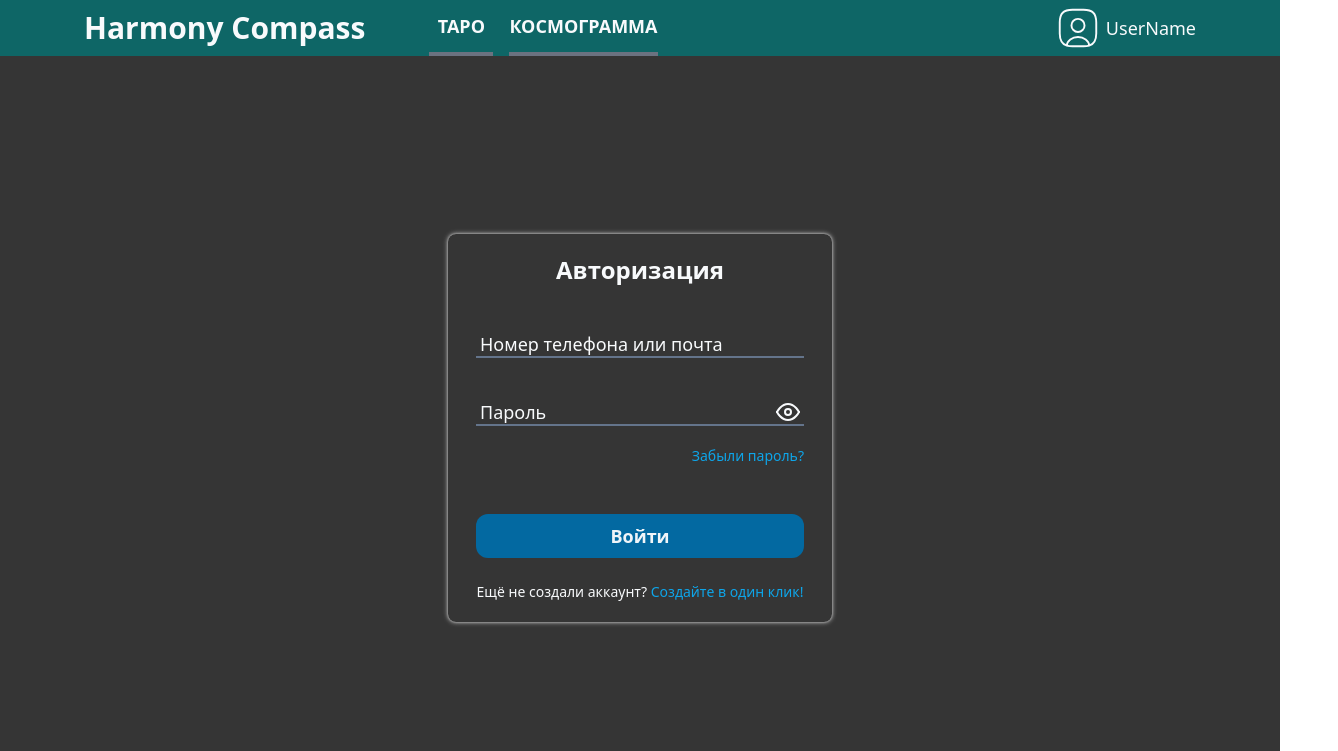
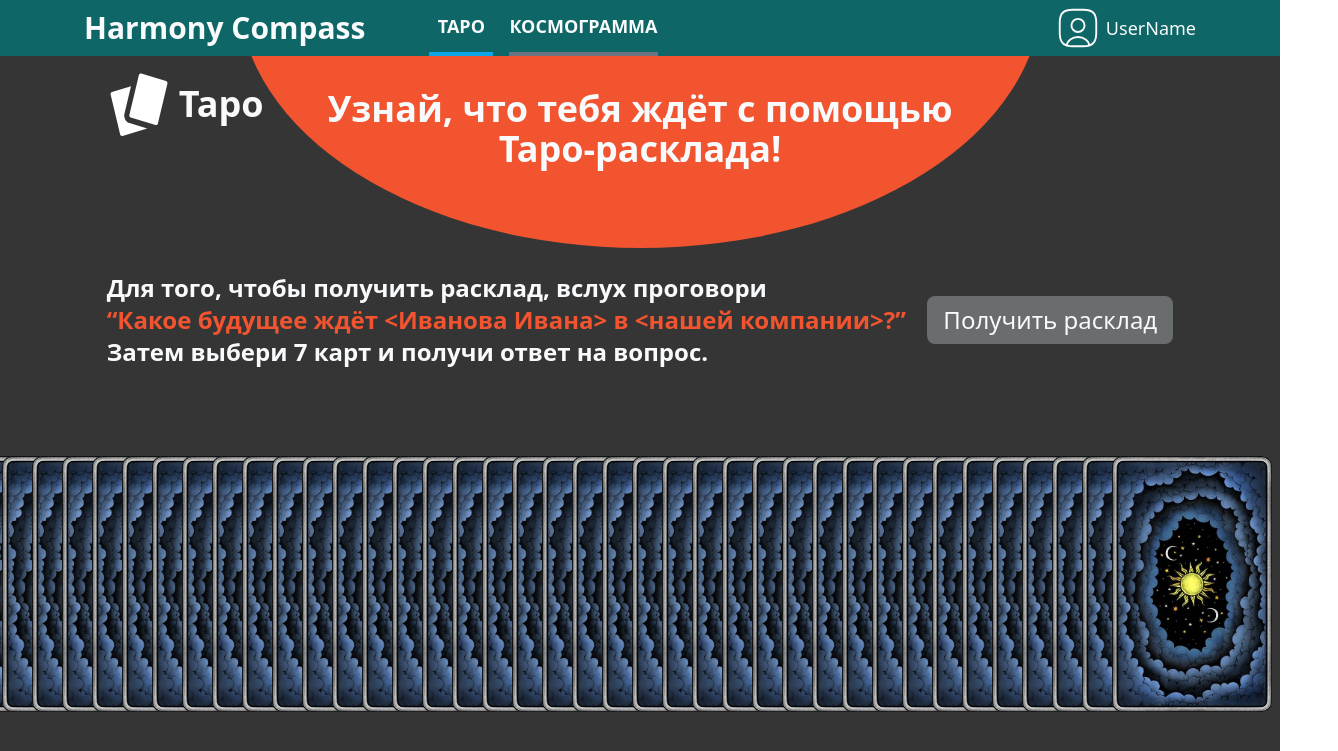
Before and after one commit to Gewinn2/Naimix_hackaton, a Vue app in the folder web/: page /tarot in a window 1280 px wide. Before the commit this address led to /login. Shown: the top 751 px of the page, 1338 px wide, since content can reach past the window. Built offline with nearby package versions, Linux system fonts and the light colour scheme.

Commit message:
added card pick

```diff
--- a/web/src/api/api.ts
+++ b/web/src/api/api.ts
@@ -14,7 +14,7 @@ export function API_CheckAuth(){
       reject(error);
     });
   });
-}
+};
 
 //login
 export function API_Login(data:IApiLoginData){
@@ -29,7 +29,7 @@ export function API_Login(data:IApiLoginData){
       reject(error);
     });
   });
-}
+};
 
 //signup
 export function API_SignUp(data:IApiSignUpData){
@@ -44,7 +44,7 @@ export function API_SignUp(data:IApiSignUpData){
       reject(error);
     });
   });
-}
+};
 
 //logout
 export function API_LogOut(){
@@ -59,4 +59,19 @@ export function API_LogOut(){
       reject(error);
     });
   });
-}
+};
+
+//logout
+export function API_Tarot(categoryID: number){
+  return new Promise((resolve, reject) => {
+    axios.get(`${API}/card/${categoryID}`)
+    .then(response => {
+      if(DEVMODE) console.log(`Card get, category[${categoryID}] success: `, response);
+      resolve(response);
+    })
+    .catch(error => {
+      if(DEVMODE) console.log(`Card get, category[${categoryID}] error: `, error);
+      reject(error);
+    });
+  });
+};
--- a/web/src/assets/styles/input.css
+++ b/web/src/assets/styles/input.css
@@ -87,10 +87,13 @@ section{
 .btn:active{
   background-color: #138a8a;
 }
+.btn-disabled{
+  background-color: #6a6d6d;
+}
 
 .card-animation{
   transition: transform 50ms ease-out;
 }
-.card-animation:hover{
+.card-animation:hover, .card-picked{
   transform: translateY(-20px);
 }
--- a/web/src/assets/styles/output.css
+++ b/web/src/assets/styles/output.css
@@ -830,6 +830,10 @@ video {
   justify-content: space-evenly;
 }
 
+.justify-stretch {
+  justify-content: stretch;
+}
+
 .gap-2 {
   gap: 0.5rem;
 }
@@ -874,10 +878,6 @@ video {
 
 .gap-y-8 {
   row-gap: 2rem;
-}
-
-.self-start {
-  align-self: flex-start;
 }
 
 .self-center {
@@ -1268,11 +1268,15 @@ section {
   background-color: #138a8a;
 }
 
+.btn-disabled{
+  background-color: #6a6d6d;
+}
+
 .card-animation{
   transition: transform 50ms ease-out;
 }
 
-.card-animation:hover{
+.card-animation:hover, .card-picked{
   transform: translateY(-20px);
 }
 
--- a/web/src/pages/TarotPage.vue
+++ b/web/src/pages/TarotPage.vue
@@ -12,27 +12,93 @@
         </svg>
         <p class="text-4xl font-semibold">Таро</p>
       </div>
-      <div class="flex flex-col self-start text-2xl font-semibold mt-32">
-        <p>Для того, чтобы получить расклад, вслух проговори</p>
-        <span class="orange-text">“Какое будущее ждёт &lt;Иванова Ивана&gt; в &lt;нашей компании&gt;?” </span>
-        <p>Затем выбери 7 карт и получи ответ на вопрос.</p>
+      <div class="flex flex-row w-full justify-stretch mt-32">
+        <div class="flex flex-col flex-grow text-2xl font-semibold">
+          <p>Для того, чтобы получить расклад, вслух проговори</p>
+          <span class="orange-text">“Какое будущее ждёт &lt;Иванова Ивана&gt; в &lt;нашей компании&gt;?” </span>
+          <p>Затем выбери 7 карт и получи ответ на вопрос.</p>
+        </div>
+        <div class="flex flex-col justify-center items-center ">
+          <div
+            @click="sendTaro"
+            :class="{'btn-disabled': pickedCardsCount !== 7 }"
+            class="py-2 px-4 rounded-lg text-2xl btn">
+            Получить расклад
+          </div>
+        </div>
       </div>
       <div class="flex flex-col w-full items-center gap-y-10 my-20">
         <div class="flex flex-row relative w-[1396px] h-64">
-          <img v-for="_ in 39" :style="{left: (_ * 30) + 'px'}" class="max-w-none min-w-none w-40 h-64 absolute card-animation" src="../assets/cards/back.png"/>
+          <img
+            v-for="_ in 39" :style="{left: (_ * 30) + 'px'}"
+            @click="pickCard(_ - 1)"
+            :class="{'card-picked': tarotStore.cards[_-1]?.isPicked}"
+            class="max-w-none min-w-none w-40 h-64 absolute card-animation"
+            src="../assets/cards/back.png"/>
         </div>
         <div class="flex flex-row relative w-[1396px] h-64">
-          <img v-for="_ in 39" :style="{left: (_ * 30) + 'px'}" class="max-w-none min-w-none w-40 h-64 absolute card-animation" src="../assets/cards/back.png"/>
+          <img
+            v-for="_ in 39" :style="{left: (_ * 30) + 'px'}"
+            @click="pickCard(38 + _)"
+            :class="{'card-picked': tarotStore.cards[_+38]?.isPicked}"
+            class="max-w-none min-w-none w-40 h-64 absolute card-animation"
+            src="../assets/cards/back.png"/>
         </div>
       </div>
     </div>
   </div>
 </template>
 <script lang="ts">
+import { mapStores } from 'pinia';
+import { useTarotStore } from '@/stores/tarotStore';
+import { useStatusWindowStore } from '@/stores/statusWindowStore';
+import { type ICard, type IPickCard, StatusCodes } from '@/helpers/constants';
+import { API_Tarot } from '@/api/api';
+export default{
+  data(){
+    return {
 
-export default{
+    }
+  },
+  computed:{
+    ...mapStores(useTarotStore, useStatusWindowStore),
 
-
+    pickedCardsCount(){
+      let count = 0;
+      this.tarotStore.cards.forEach(card => {
+        if(card.isPicked) count++;
+      });
+      return count;
+    },
+  },
+  mounted(){
+    this.tarotStore.generateCards();
+  },
+  methods: {
+    pickCard(cardIndex: number){
+      if(this.pickedCardsCount === 7 && !this.tarotStore.cards[cardIndex].isPicked){
+        this.statusWindowStore.showStatusWindow(StatusCodes.error, 'Максимум можно выбрать 7 карт!', 3000);
+        return;
+      }
+      this.tarotStore.cards[cardIndex].isPicked = !this.tarotStore.cards[cardIndex].isPicked;
+    },
+    sendTaro(){
+      let errorCount = 0;
+      for(let i = 0; i < 7; i++){
+        //this.tarotStore.categoryCards.
+        API_Tarot(i)
+        .then(response => {
+          const newCard: ICard = {  direct_meaning: '', reverse_meaning: '', id: -1};
+          //newCard.id = response.id;
+        })
+        .catch(error => {
+          i--;
+          errorCount++;
+        });
+        if(errorCount === 14) break;
+      }
+    },
+  },
 };
 
 </script>
--- a/web/src/router/router.ts
+++ b/web/src/router/router.ts
@@ -55,7 +55,7 @@ export const router = createRouter({
     },
     {
       name: 'TarotPage',
-      path: '/cosmogramm',
+      path: '/tarot',
       component: () => import('../pages/TarotPage.vue'),
       meta: {requiresAuth: true},
     },
--- /dev/null
+++ b/web/src/stores/tarotStore.ts
@@ -0,0 +1,17 @@
+import { defineStore } from "pinia";
+import { type IPickCard, type ICard } from "@/helpers/constants";
+
+export const useTarotStore = defineStore('tarot', {
+  state(){
+    return{
+      cards: [] as IPickCard[],
+
+      categoryCards: [] as ICard[],
+    }
+  },
+  actions:{
+    generateCards(): void{
+      for(let i = 0; i < 78; i++) this.cards.push({isPicked: false});
+    },
+  }
+});
```
Also changed, not shown: web/src/helpers/constants.ts (+10 -0 lines).
